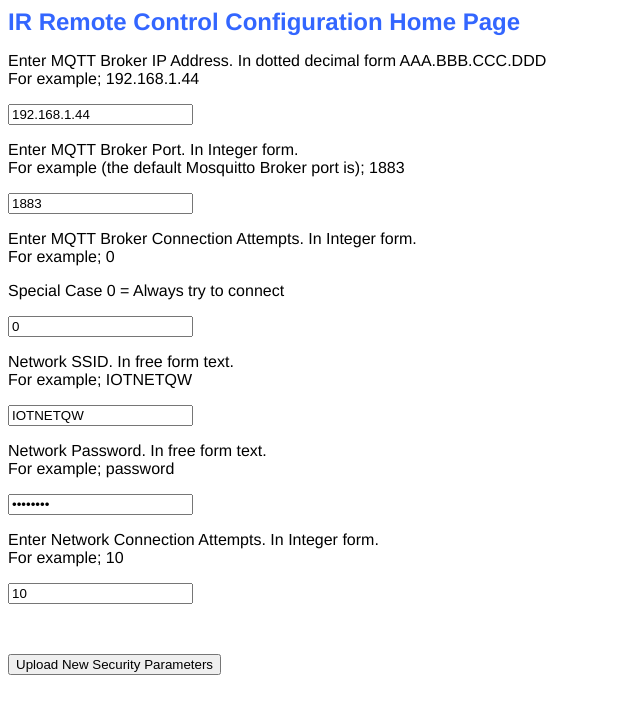
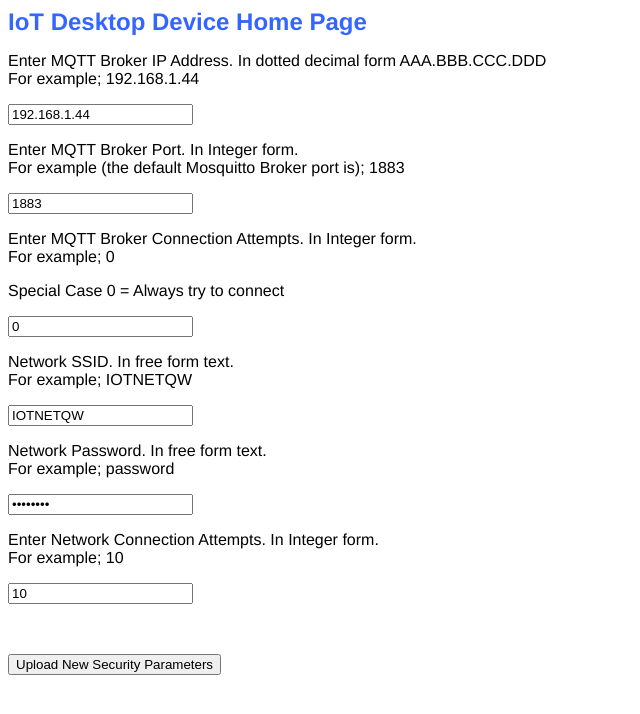
Before and after one commit to SteveQuinn1/IoT_Desktop_Device, a plain HTML site: page data/index.htm in a window 1280 px wide. Shown: the whole page, without its empty margins (0-640 px from the left). Drawn offline with Linux system fonts and the light colour scheme.

Commit message:
Add files via upload

```diff
--- a/data/index.htm
+++ b/data/index.htm
@@ -19,7 +19,7 @@
 		<meta name="msapplication-TileImage" content="/ms-icon-144x144.png">
 		<meta name="theme-color" content="#ffffff">
 		<meta http-equiv="content-type" content="text/html; charset=windows-1252">
-		<title>Sensor Config Home Page</title>
+		<title>IoT Desktop Device Home Page </title>
 		<script language="JavaScript">
 			var	xmlHttp;
 			var ObjArray = new Array;
@@ -113,7 +113,7 @@
 	</head>
 	<body bgcolor="white">
 		<form action="0" method="GET">
-			<p><font face="Helvetica, Arial, sans-serif" size="5" color="#3366ff"> <b> IR Remote Control Configuration Home Page </b> </font></p>
+			<p><font face="Helvetica, Arial, sans-serif" size="5" color="#3366ff"> <b> IoT Desktop Device Home Page </b> </font></p>
 			<p><font face="Helvetica, Arial, sans-serif">Enter MQTT Broker IP Address. In dotted decimal form AAA.BBB.CCC.DDD<br>For example; 192.168.1.44</font></p>
 			<p><input type="text" name="MQTTBrokerIPAddress" value="192.168.1.44"/></p>
 			<p><font face="Helvetica, Arial, sans-serif">Enter MQTT Broker Port. In Integer form.<br>For example (the default Mosquitto Broker port is); 1883</font></p>
```
